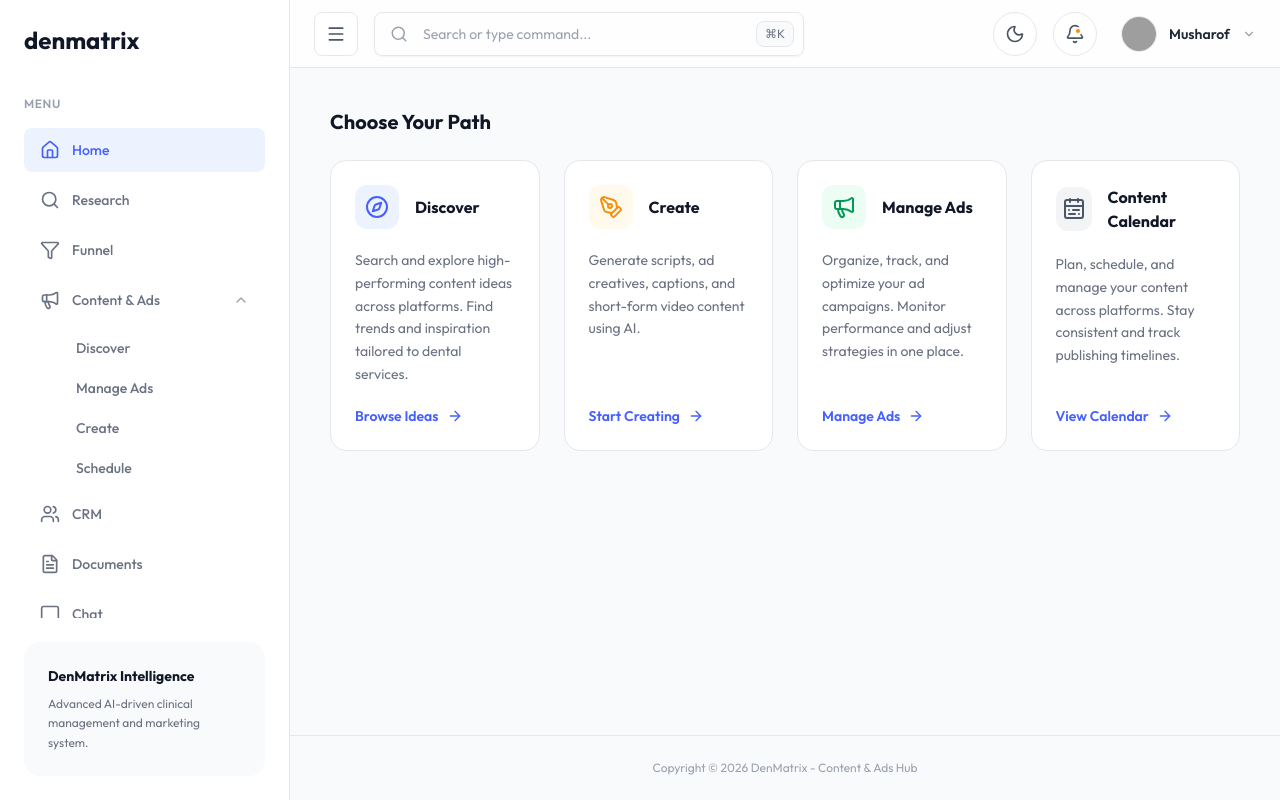
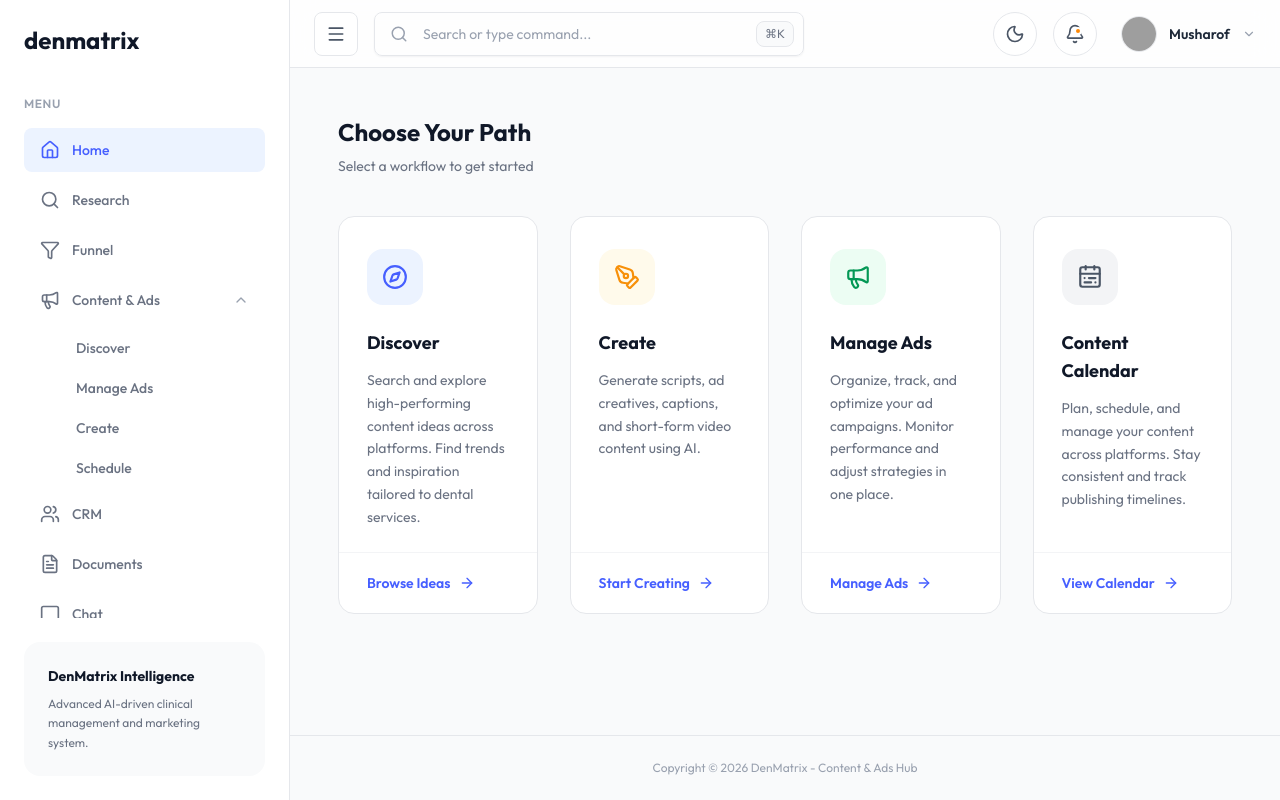
Before and after one commit to EmmaEne/Denmatrix-dashboard-II, a React (Vite) app: page / in a window 1280 px wide. Built offline with nearby package versions, Linux system fonts and the light colour scheme; grey boxes are pictures that could not be loaded.

Commit message:
updated dashboard

```diff
--- a/src/components/Dashboard.jsx
+++ b/src/components/Dashboard.jsx
@@ -40,33 +40,47 @@ const hubCards = [
 
 export default function Dashboard() {
   return (
-    <div className="p-6 lg:p-10 transition-colors">
-      <div className="mb-6 flex items-center justify-between">
-        <h2 className="text-xl font-bold text-gray-900 dark:text-white">Choose Your Path</h2>
+    <div className="p-8 lg:p-12 transition-colors">
+      <div className="mb-10">
+        <h2 className="text-2xl font-bold text-gray-900 dark:text-white">Choose Your Path</h2>
+        <p className="mt-2 text-sm text-gray-500 dark:text-gray-400">Select a workflow to get started</p>
       </div>
 
-      <div className="grid grid-cols-1 gap-6 sm:grid-cols-2 lg:grid-cols-2 xl:grid-cols-4 mb-10">
+      <div className="grid grid-cols-1 gap-8 sm:grid-cols-2 xl:grid-cols-4">
         {hubCards.map((card, i) => {
           const Icon = card.icon
           return (
-            <div key={i} className="group flex flex-col gap-5 rounded-2xl border border-gray-200 bg-white p-6 transition-all hover:shadow-theme-md dark:border-gray-800 dark:bg-white/[0.04] cursor-pointer">
-              <div className="flex items-center gap-4">
-                <div className={`flex h-11 w-11 items-center justify-center rounded-xl transition-colors ${
+            <div key={i} className="group flex flex-col rounded-2xl border border-gray-200 bg-white transition-all hover:shadow-theme-md dark:border-gray-800 dark:bg-white/[0.04] cursor-pointer">
+              {/* Icon area with generous top space */}
+              <div className="px-7 pt-8 pb-2">
+                <div className={`flex h-14 w-14 items-center justify-center rounded-2xl transition-colors ${
                   card.color === 'blue' ? 'bg-brand-50 text-brand-500 dark:bg-brand-500/10' :
                   card.color === 'orange' ? 'bg-warning-50 text-warning-500 dark:bg-warning-500/10' :
                   card.color === 'green' ? 'bg-success-50 text-success-600 dark:bg-success-500/10' :
                   'bg-gray-100 text-gray-600 dark:bg-white/5 dark:text-gray-400'
                 }`}>
-                  <Icon size={24} />
+                  <Icon size={26} />
                 </div>
-                <h3 className="text-base font-bold text-gray-900 dark:text-white">{card.title}</h3>
               </div>
-              <p className="text-sm leading-relaxed text-gray-500 dark:text-gray-400 flex-1">
-                {card.description}
-              </p>
-              <div className="flex items-center gap-2 text-sm font-semibold text-brand-500 group-hover:underline">
-                {card.cta}
-                <ArrowRight size={16} className="transition-transform group-hover:translate-x-1" />
+
+              {/* Title */}
+              <div className="px-7 pt-4 pb-3">
+                <h3 className="text-lg font-bold text-gray-900 dark:text-white">{card.title}</h3>
+              </div>
+
+              {/* Description with breathing room */}
+              <div className="px-7 pb-6 flex-1">
+                <p className="text-sm leading-relaxed text-gray-500 dark:text-gray-400">
+                  {card.description}
+                </p>
+              </div>
+
+              {/* CTA with top border for visual separation */}
+              <div className="px-7 py-5 border-t border-gray-100 dark:border-gray-800">
+                <div className="flex items-center gap-2 text-sm font-semibold text-brand-500 group-hover:underline">
+                  {card.cta}
+                  <ArrowRight size={16} className="transition-transform group-hover:translate-x-1" />
+                </div>
               </div>
             </div>
           )
```
